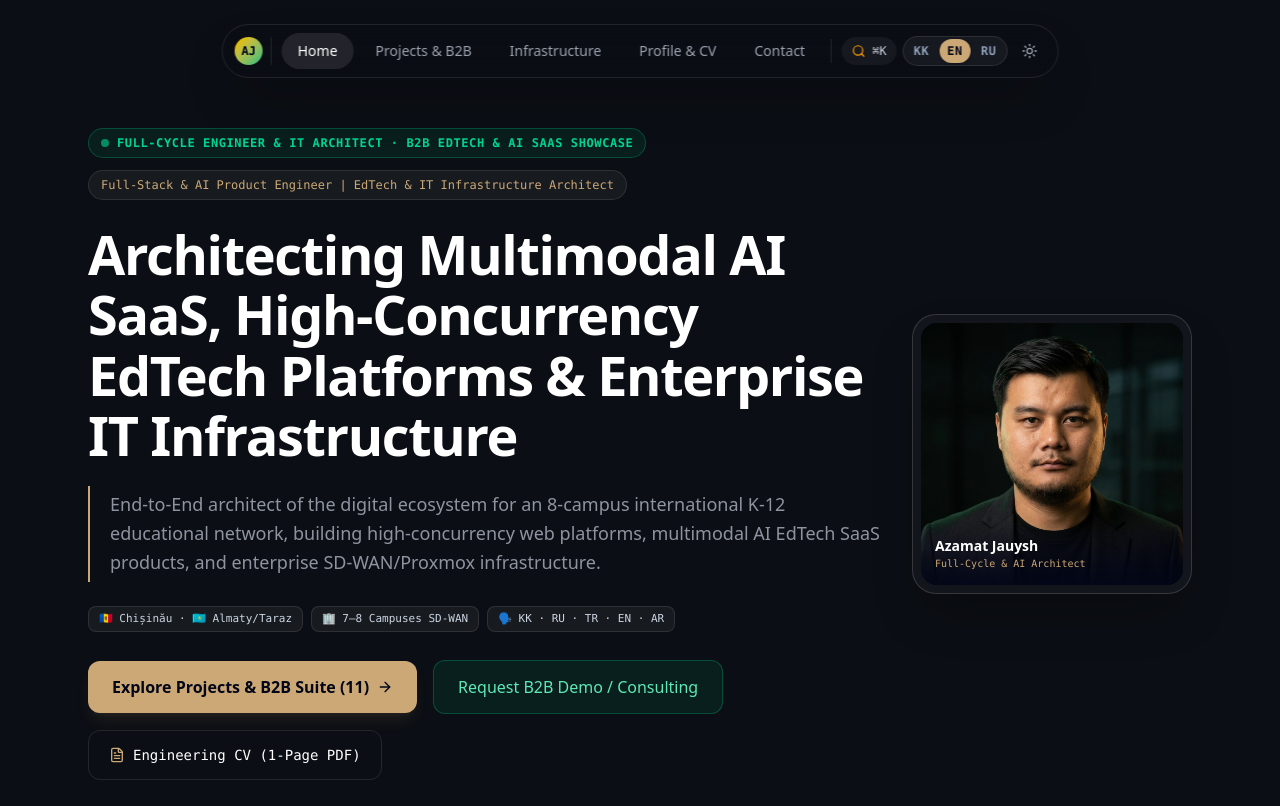
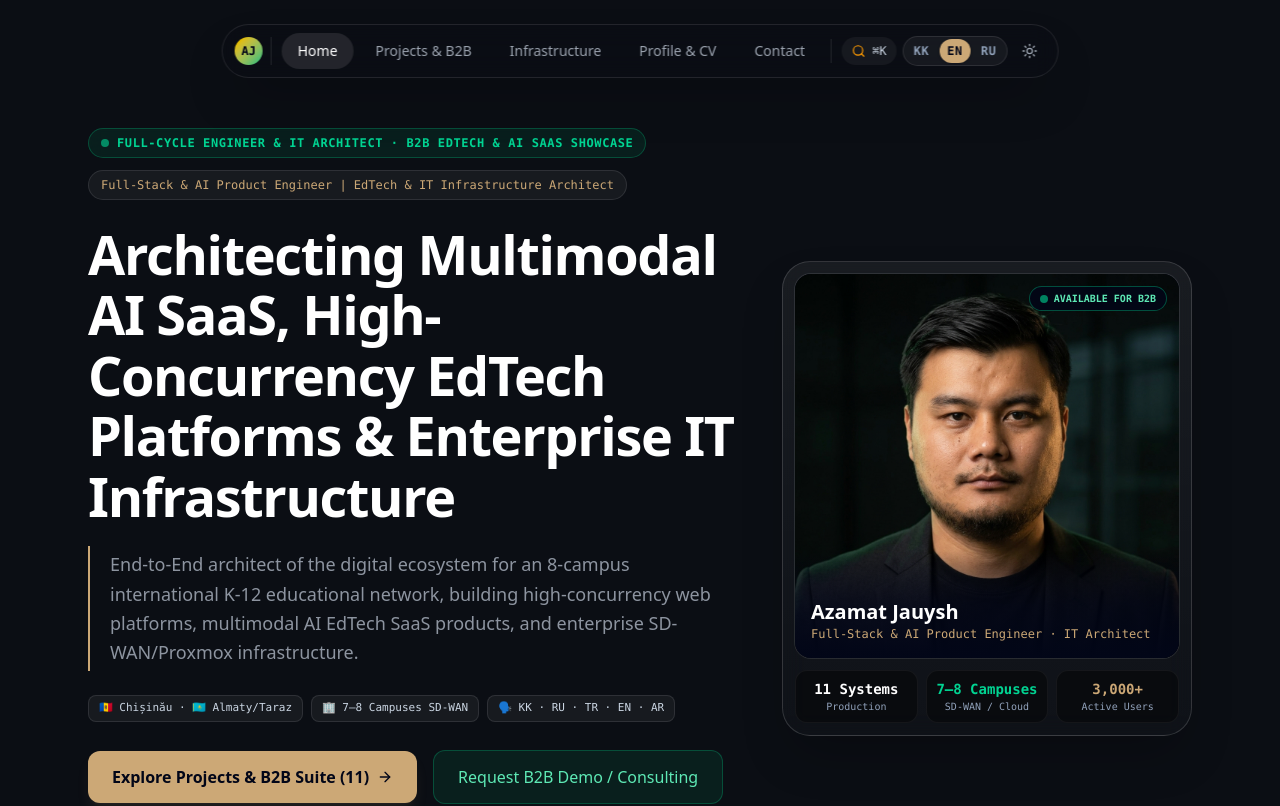
Before and after one commit to Jauysh/portfolio-website, a Next.js app: page /en in a window 1280 px wide. Shown: the top 806 px of the page. Built offline with nearby package versions, Linux system fonts and the light colour scheme; no server answers.

Commit message:
style(avatar): enlarge executive portrait card to harmonious 380-410px showcase with live metrics footer

```diff
--- a/src/app/[locale]/about/page.tsx
+++ b/src/app/[locale]/about/page.tsx
@@ -112,14 +112,16 @@ export default function AboutPage() {
               </p>
             </div>
 
-            <div className="w-36 h-36 sm:w-44 sm:h-44 rounded-3xl overflow-hidden border-2 border-amber-500/40 shadow-2xl shrink-0 bg-slate-950">
-              <img
-                src="/avatar.jpg?v=2"
-                alt="Azamat Jauysh"
-                width={200}
-                height={200}
-                className="w-full h-full object-cover object-top"
-              />
+            <div className="w-56 h-56 sm:w-64 sm:h-64 md:w-72 md:h-72 rounded-3xl p-2 border border-slate-200 dark:border-white/15 bg-white/80 dark:bg-white/[0.03] shadow-2xl shrink-0 mx-auto md:mx-0">
+              <div className="w-full h-full rounded-2xl overflow-hidden bg-slate-950 ring-1 ring-amber-500/30">
+                <img
+                  src="/avatar.jpg?v=2"
+                  alt="Azamat Jauysh"
+                  width={400}
+                  height={400}
+                  className="w-full h-full object-cover object-top"
+                />
+              </div>
             </div>
           </div>
 
--- a/src/app/[locale]/page.tsx
+++ b/src/app/[locale]/page.tsx
@@ -150,8 +150,8 @@ export default function Home() {
         >
           {/* 1. HERO SECTION */}
           <motion.section variants={itemVariants} className="space-y-6 sm:space-y-8">
-            <div className="grid grid-cols-1 lg:grid-cols-[1fr_280px] gap-8 items-center">
-              <div className="space-y-5 sm:space-y-6 min-w-0">
+            <div className="grid grid-cols-1 lg:grid-cols-[1.15fr_380px] xl:grid-cols-[1.2fr_410px] gap-8 lg:gap-12 items-center">
+              <div className="space-y-5 sm:space-y-6 min-w-0 order-2 lg:order-1">
                 <div className="flex flex-wrap items-center gap-2 sm:gap-3">
                   <div className="inline-flex items-center space-x-2 px-3 py-1.5 rounded-2xl sm:rounded-full border border-emerald-500/30 bg-emerald-500/10 backdrop-blur-sm max-w-full">
                     <div className="w-2 h-2 rounded-full bg-emerald-500 dark:bg-emerald-400 animate-pulse shrink-0" />
@@ -165,7 +165,7 @@ export default function Home() {
                 </div>
 
                 <div className="space-y-4 sm:space-y-5">
-                  <h1 className="text-3xl sm:text-5xl lg:text-[54px] font-bold tracking-tight text-slate-900 dark:text-white leading-[1.15] sm:leading-[1.12]">
+                  <h1 className="text-3xl sm:text-5xl lg:text-[50px] xl:text-[54px] font-bold tracking-tight text-slate-900 dark:text-white leading-[1.15] sm:leading-[1.12]">
                     {pickLocale(HERO_CONTENT.headline, locale)}
                   </h1>
 
@@ -214,23 +214,57 @@ export default function Home() {
                 </div>
               </div>
 
-              {/* Right Column: Executive Portrait Card */}
-              <div className="flex flex-col items-center lg:items-end">
-                <div className="relative group w-48 sm:w-60 lg:w-full rounded-3xl p-2 border border-slate-200 dark:border-white/15 bg-white/80 dark:bg-white/[0.03] shadow-2xl">
-                  <div className="relative aspect-square rounded-2xl overflow-hidden bg-slate-950">
+              {/* Right Column: Large Harmonious Executive Portrait Showcase */}
+              <div className="flex flex-col items-center lg:items-end order-1 lg:order-2">
+                <div className="relative group w-full max-w-[320px] sm:max-w-[360px] lg:max-w-full rounded-[28px] p-3 border border-slate-200/90 dark:border-white/15 bg-gradient-to-b from-white/90 to-slate-100/80 dark:from-white/[0.06] dark:to-white/[0.02] shadow-2xl backdrop-blur-md">
+                  <div className="relative aspect-square rounded-2xl overflow-hidden bg-slate-950 ring-1 ring-white/10">
                     <img
                       src="/avatar.jpg?v=2"
                       alt={pickLocale(HERO_CONTENT.name, locale)}
-                      width={400}
-                      height={400}
-                      className="w-full h-full object-cover object-top group-hover:scale-105 transition-transform duration-500"
+                      width={600}
+                      height={600}
+                      className="w-full h-full object-cover object-top group-hover:scale-[1.03] transition-transform duration-500"
                     />
-                    <div className="absolute inset-x-0 bottom-0 bg-gradient-to-t from-slate-950/95 via-slate-950/50 to-transparent p-3.5">
-                      <div className="text-sm font-bold text-white leading-tight">
+                    <div className="absolute top-3 right-3 px-2.5 py-1 rounded-full bg-slate-950/80 backdrop-blur-md border border-emerald-500/40 flex items-center gap-1.5">
+                      <span className="w-2 h-2 rounded-full bg-emerald-400 animate-pulse" />
+                      <span className="text-[10px] font-mono font-bold text-emerald-300 uppercase">
+                        Available for B2B
+                      </span>
+                    </div>
+                    <div className="absolute inset-x-0 bottom-0 bg-gradient-to-t from-slate-950 via-slate-950/70 to-transparent pt-12 pb-4 px-4">
+                      <div className="text-lg sm:text-xl font-bold text-white leading-tight">
                         {pickLocale(HERO_CONTENT.name, locale)}
                       </div>
-                      <div className="text-[10px] font-mono text-amber mt-0.5">
-                        Full-Cycle & AI Architect
+                      <div className="text-xs font-mono text-amber mt-0.5">
+                        Full-Stack & AI Product Engineer · IT Architect
+                      </div>
+                    </div>
+                  </div>
+
+                  {/* Mini Executive Metrics Footer inside Portrait Card */}
+                  <div className="grid grid-cols-3 gap-2 pt-3 text-center font-mono">
+                    <div className="p-2 rounded-xl bg-slate-200/60 dark:bg-black/40 border border-slate-300/50 dark:border-white/5">
+                      <div className="text-xs sm:text-sm font-bold text-slate-900 dark:text-white">
+                        11 Systems
+                      </div>
+                      <div className="text-[10px] text-slate-500 dark:text-slate-400">
+                        Production
+                      </div>
+                    </div>
+                    <div className="p-2 rounded-xl bg-slate-200/60 dark:bg-black/40 border border-slate-300/50 dark:border-white/5">
+                      <div className="text-xs sm:text-sm font-bold text-emerald-600 dark:text-emerald-400">
+                        7–8 Campuses
+                      </div>
+                      <div className="text-[10px] text-slate-500 dark:text-slate-400">
+                        SD-WAN / Cloud
+                      </div>
+                    </div>
+                    <div className="p-2 rounded-xl bg-slate-200/60 dark:bg-black/40 border border-slate-300/50 dark:border-white/5">
+                      <div className="text-xs sm:text-sm font-bold text-amber-600 dark:text-amber">
+                        3,000+
+                      </div>
+                      <div className="text-[10px] text-slate-500 dark:text-slate-400">
+                        Active Users
                       </div>
                     </div>
                   </div>
```
